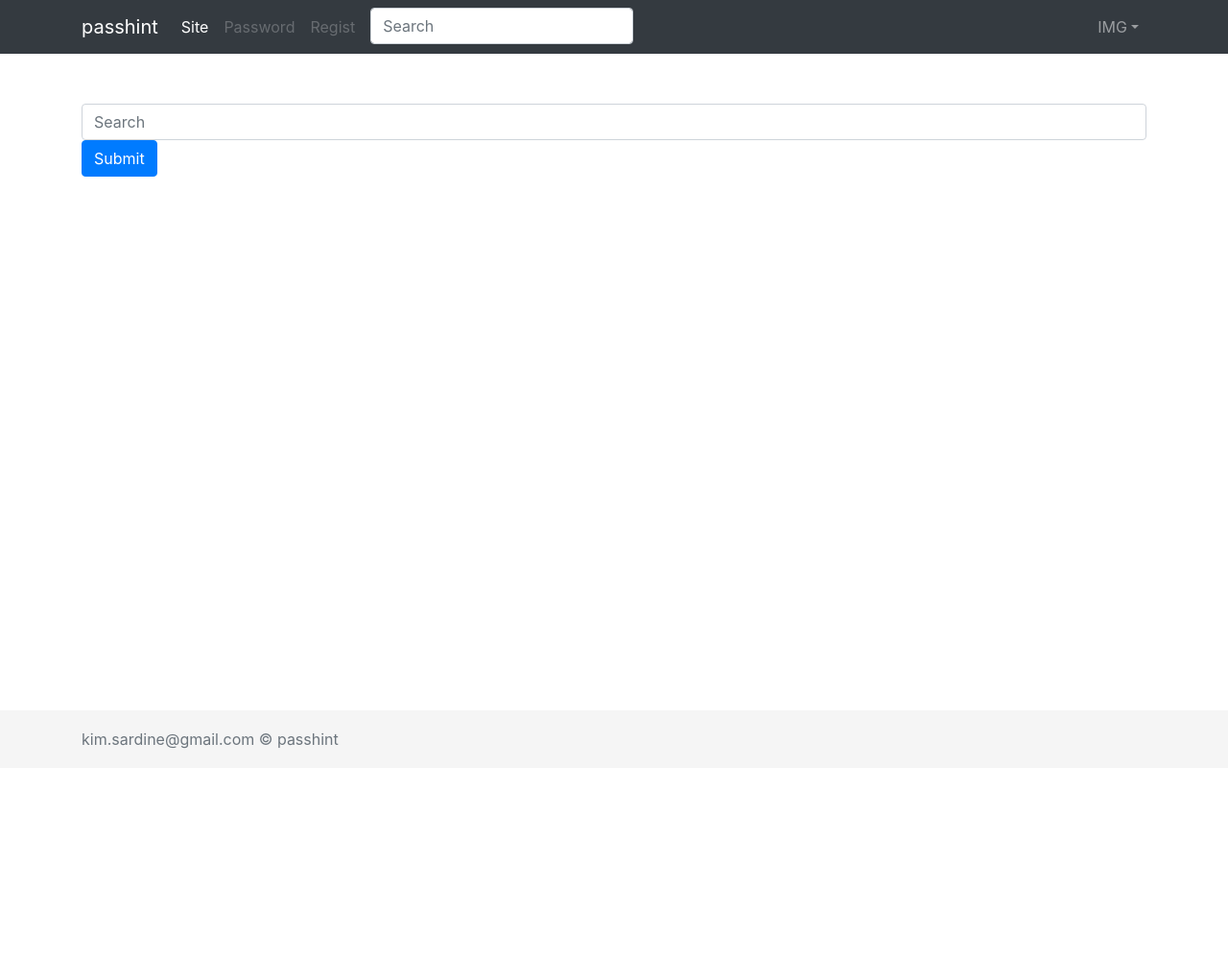
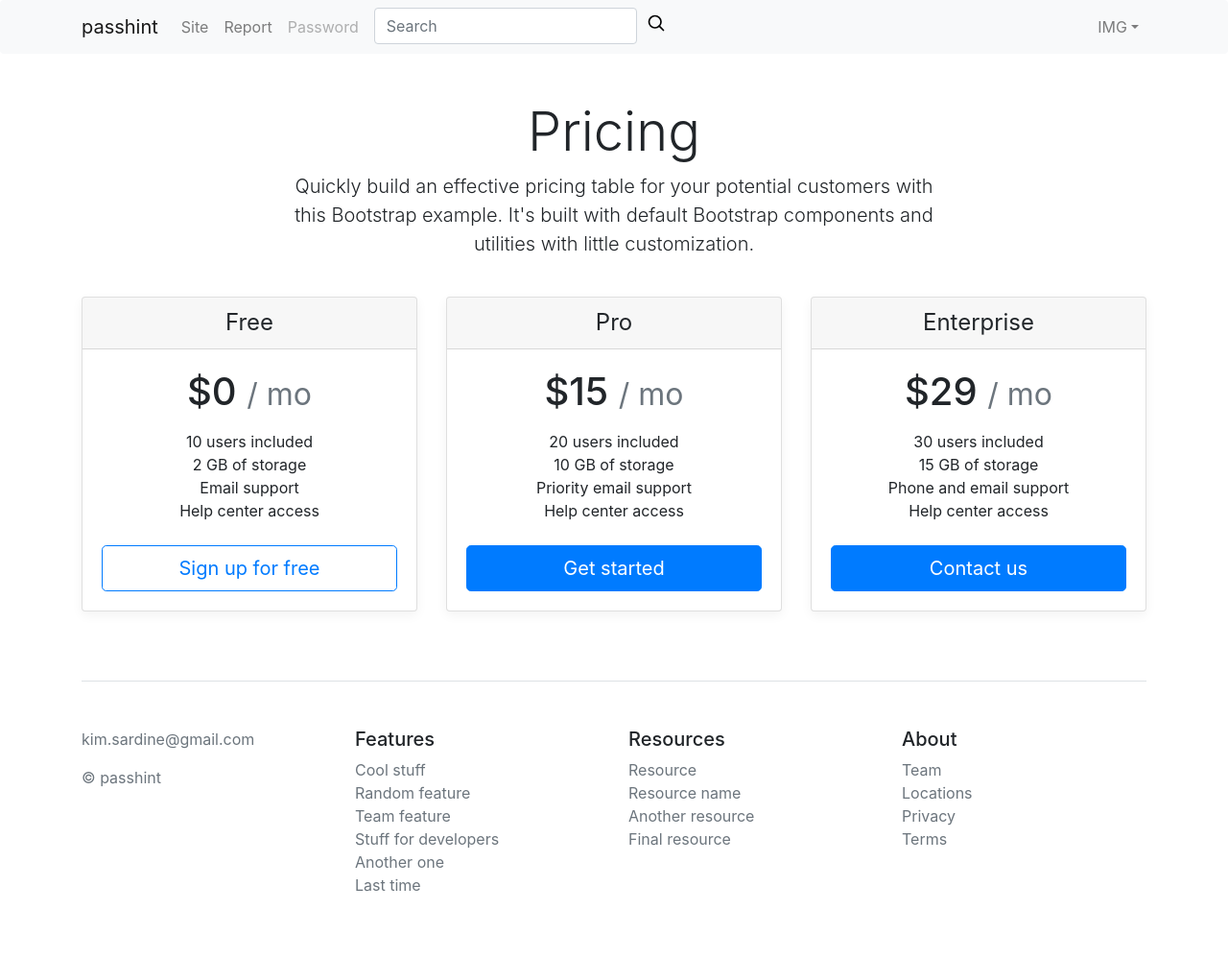
Before and after one commit to kim-sardine/passhint, a Django app: template passhint/templates/passhint/main.html in a window 1280 px wide. Shown: the whole page at 96% size. Before the commit the page ends 780 px from the top, so only its background shows below. Run offline with Django 3.2, Linux system fonts and the light colour scheme; the template is opened without the code that fills it, so the values that code supplies are empty; parts of the project's set-up code (start-up, migrations or seed data) failed here and were passed over; some libraries are stand-ins or nearby versions.

Commit message:
템플릿 구조, 테마 전체 변경

```diff
--- a/config/static/css/style.css
+++ b/config/static/css/style.css
@@ -1,32 +1,46 @@
 html {
-    position: relative;
-    min-height: 100%;
+    font-size: 14px;
 }
 
-body {
-    /* Margin bottom by footer height */
-    margin-bottom: 60px;
+@media (min-width: 768px) {
+    html {
+        font-size: 16px;
+    }
 }
 
-.footer {
-    position: absolute;
-    bottom: 0;
-    width: 100%;
-    /* Set the fixed height of the footer here */
-    height: 60px;
-    line-height: 60px;
-    /* Vertically center the text there */
-    background-color: #f5f5f5;
+.my-button {
+    background-color: Transparent;
+    background-repeat: no-repeat;
+    border: none;
+    cursor: pointer;
+    overflow: hidden;
+    outline: none;
 }
 
-body>.container {
-    padding: 60px 15px 0;
+.container {
+    max-width: 960px;
 }
 
-.footer>.container {
-    padding-right: 15px;
-    padding-left: 15px;
+.pricing-header {
+    max-width: 700px;
 }
+
+.card-deck .card {
+    min-width: 220px;
+}
+
+.border-top {
+    border-top: 1px solid #e5e5e5;
+}
+
+.border-bottom {
+    border-bottom: 1px solid #e5e5e5;
+}
+
+.box-shadow {
+    box-shadow: 0 .25rem .75rem rgba(0, 0, 0, .05);
+}
+
 
 /* loading - the AJAX indicator */
 .ui-autocomplete-loading {
--- /dev/null
+++ b/config/templates/footer.html
@@ -0,0 +1,65 @@
+<footer class="pt-4 my-md-5 pt-md-5 border-top">
+    <div class="row">
+        <div class="col-12 col-md">
+            <span class="d-block mb-3 text-muted">kim.sardine@gmail.com</span>
+            <span class="d-block mb-3 text-muted">&copy; passhint</span>
+        </div>
+        <div class="col-6 col-md">
+            <h5>Features</h5>
+            <ul class="list-unstyled text-small">
+                <li>
+                    <a class="text-muted" href="#">Cool stuff</a>
+                </li>
+                <li>
+                    <a class="text-muted" href="#">Random feature</a>
+                </li>
+                <li>
+                    <a class="text-muted" href="#">Team feature</a>
+                </li>
+                <li>
+                    <a class="text-muted" href="#">Stuff for developers</a>
+                </li>
+                <li>
+                    <a class="text-muted" href="#">Another one</a>
+                </li>
+                <li>
+                    <a class="text-muted" href="#">Last time</a>
+                </li>
+            </ul>
+        </div>
+        <div class="col-6 col-md">
+            <h5>Resources</h5>
+            <ul class="list-unstyled text-small">
+                <li>
+                    <a class="text-muted" href="#">Resource</a>
+                </li>
+                <li>
+                    <a class="text-muted" href="#">Resource name</a>
+                </li>
+                <li>
+                    <a class="text-muted" href="#">Another resource</a>
+                </li>
+                <li>
+                    <a class="text-muted" href="#">Final resource</a>
+                </li>
+            </ul>
+        </div>
+        <div class="col-6 col-md">
+            <h5>About</h5>
+            <ul class="list-unstyled text-small">
+                <li>
+                    <a class="text-muted" href="#">Team</a>
+                </li>
+                <li>
+                    <a class="text-muted" href="#">Locations</a>
+                </li>
+                <li>
+                    <a class="text-muted" href="#">Privacy</a>
+                </li>
+                <li>
+                    <a class="text-muted" href="#">Terms</a>
+                </li>
+            </ul>
+        </div>
+    </div>
+</footer>
--- /dev/null
+++ b/config/templates/header.html
@@ -0,0 +1,45 @@
+<header>
+    <nav class="navbar navbar-expand-lg navbar-light bg-light rounded">
+        <div class="container">
+            <a class="navbar-brand" href="{% url "passhint:main" %}">passhint</a>
+            <button class="navbar-toggler" type="button" data-toggle="collapse" data-target="#my_navbar" aria-controls="my_navbar" aria-expanded="false"
+                aria-label="Toggle navigation">
+                <span class="navbar-toggler-icon"></span>
+            </button>
+
+            <div class="collapse navbar-collapse" id="my_navbar">
+                <ul class="navbar-nav mr-auto">
+                    <li class="nav-item {{ nav_site_search }}">
+                        <a class="nav-link" href="{% url "passhint:site_search" %}">Site</a>
+                    </li>
+                    <li class="nav-item {{ nav_site_report }}">
+                        <a class="nav-link" href="{% url "passhint:site_report" %}">Report</a>
+                    </li>
+                    <li class="nav-item">
+                        <a class="nav-link disabled" href="#">Password</a>
+                    </li>
+                    <li class="nav-item">
+                        <form action="{% url "passhint:main" %}" class="form-inline my-2 my-lg-0 ml-lg-2" method="post">
+                            {% csrf_token %}
+                            <input type="text" name="site_name" class="form-control" id="search_name" placeholder="Search" aria-label="Search" maxlength="30"
+                                required>
+                            <button type="submit" class="my-button"><svg xmlns="http://www.w3.org/2000/svg" width="20" height="20" viewBox="0 0 24 24" fill="none" stroke="currentColor" stroke-width="2" stroke-linecap="round" stroke-linejoin="round" class="mx-1"><circle cx="10.5" cy="10.5" r="7.5"></circle><line x1="21" y1="21" x2="15.8" y2="15.8"></line></svg></button>
+                        </form>
+                    </li>
+                </ul>
+                <ul class="navbar-nav">
+                    <!--
+                            TODO 로그인 안 한 상태에서는 로그인 버튼 보여주기
+                        -->
+                    <li class="nav-item dropdown">
+                        <a class="nav-link dropdown-toggle" href="#" id="my_dropdown" data-toggle="dropdown" aria-haspopup="true" aria-expanded="false">IMG</a>
+                        <div class="dropdown-menu dropdown-menu-right" aria-labelledby="my_dropdown">
+                            <a class="dropdown-item" href="#">Profile</a>
+                            <a class="dropdown-item" href="#">Logout</a>
+                        </div>
+                    </li>
+                </ul>
+            </div>
+        </div>
+    </nav>
+</header>
--- a/config/templates/layout.html
+++ b/config/templates/layout.html
@@ -13,67 +13,14 @@
     <script src="http://code.jquery.com/ui/1.12.1/jquery-ui.min.js" integrity="sha256-VazP97ZCwtekAsvgPBSUwPFKdrwD3unUfSGVYrahUqU=" crossorigin="anonymous"></script>
     <script src="{% static "js/my_script.js" %}"></script>
 </head>
+<body>
+    {% include "header.html" %}
 
-<body>
-    <header>
-        <nav class="navbar navbar-expand-lg fixed-top navbar-dark bg-dark">
-            <div class="container">
-                <a class="navbar-brand" href="{% url "passhint:main" %}">passhint</a>
-                <button class="navbar-toggler" type="button" data-toggle="collapse" data-target="#my_navbar" aria-controls="my_navbar"
-                    aria-expanded="false" aria-label="Toggle navigation">
-                    <span class="navbar-toggler-icon"></span>
-                </button>
+    {% block content %} {% endblock %}
+    <script src="https://cdnjs.cloudflare.com/ajax/libs/popper.js/1.12.9/umd/popper.min.js" integrity="sha384-ApNbgh9B+Y1QKtv3Rn7W3mgPxhU9K/ScQsAP7hUibX39j7fakFPskvXusvfa0b4Q"
+        crossorigin="anonymous"></script>
+    <script src="https://maxcdn.bootstrapcdn.com/bootstrap/4.0.0/js/bootstrap.min.js" integrity="sha384-JZR6Spejh4U02d8jOt6vLEHfe/JQGiRRSQQxSfFWpi1MquVdAyjUar5+76PVCmYl"
+        crossorigin="anonymous"></script>
 
-                <div class="collapse navbar-collapse" id="my_navbar">
-                    <ul class="navbar-nav mr-auto">
-                        <li class="nav-item active">
-                            <a class="nav-link" href="#">Site</a>
-                        </li>
-                        <li class="nav-item">
-                            <a class="nav-link disabled" href="#">Password</a>
-                        </li>
-                        <li class="nav-item">
-                            <a class="nav-link disabled" href="#">Regist</a>
-                        </li>
-                        <li class="nav-item">
-                            <form action="{}" class="form-inline my-2 my-md-0 ml-lg-2" method="post">
-                                 {% csrf_token %}
-                                <input type="text" name="site_name" class="form-control" id="search_name" placeholder="Search" aria-label="Search" maxlength="30" required>
-                            </form>
-                        </li>
-                    </ul>
-                    <ul class="navbar-nav">
-                        <!--
-                            TODO 로그인 안 한 상태에서는 로그인 버튼 보여주기
-                        -->
-                        <li class="nav-item dropdown">
-                            <a class="nav-link dropdown-toggle" href="#" id="my_dropdown" data-toggle="dropdown" aria-haspopup="true"
-                                aria-expanded="false">IMG</a>
-                            <div class="dropdown-menu dropdown-menu-right" aria-labelledby="my_dropdown">
-                                <a class="dropdown-item" href="#">Profile</a>
-                                <a class="dropdown-item" href="#">Logout</a>
-                            </div>
-                        </li>
-                    </ul>
-                </div>
-            </div>
-        </nav>
-    </header>
-
-    <!-- Begin page content -->
-    <main role="main" class="container mt-5">
-        <div class="wrap">
-            {% block content %} {% endblock %}
-        </div>
-    </main>
-
-    <footer class="footer">
-        <div class="container">
-            <span class="text-muted">kim.sardine@gmail.com &copy; passhint</span>
-        </div>
-    </footer>
-    <script src="https://cdnjs.cloudflare.com/ajax/libs/popper.js/1.12.9/umd/popper.min.js" integrity="sha384-ApNbgh9B+Y1QKtv3Rn7W3mgPxhU9K/ScQsAP7hUibX39j7fakFPskvXusvfa0b4Q" crossorigin="anonymous"></script>
-    <script src="https://maxcdn.bootstrapcdn.com/bootstrap/4.0.0/js/bootstrap.min.js" integrity="sha384-JZR6Spejh4U02d8jOt6vLEHfe/JQGiRRSQQxSfFWpi1MquVdAyjUar5+76PVCmYl" crossorigin="anonymous"></script>
 </body>
-
 </html>
--- a/passhint/templates/passhint/main.html
+++ b/passhint/templates/passhint/main.html
@@ -1,9 +1,66 @@
 {% extends "layout.html" %}
-{% load widget_tweaks %}
 {% block content %}
-<form method="post" novalidate>
-    {% csrf_token %}
-    <input type="text" name="site_name" class="form-control" id="search_name" placeholder="Search" maxlength="30" required>
-    <button type="submit" class="btn btn-primary">Submit</button>
-</form>
+    <div class="pricing-header px-3 py-3 pt-md-5 pb-md-4 mx-auto text-center">
+        <h1 class="display-4">Pricing</h1>
+        <p class="lead">Quickly build an effective pricing table for your potential customers with this Bootstrap example. It's built with default
+            Bootstrap components and utilities with little customization.</p>
+    </div>
+
+    <div class="container">
+        <div class="card-deck mb-3 text-center">
+            <div class="card mb-4 box-shadow">
+                <div class="card-header">
+                    <h4 class="my-0 font-weight-normal">Free</h4>
+                </div>
+                <div class="card-body">
+                    <h1 class="card-title pricing-card-title">$0
+                        <small class="text-muted">/ mo</small>
+                    </h1>
+                    <ul class="list-unstyled mt-3 mb-4">
+                        <li>10 users included</li>
+                        <li>2 GB of storage</li>
+                        <li>Email support</li>
+                        <li>Help center access</li>
+                    </ul>
+                    <button type="button" class="btn btn-lg btn-block btn-outline-primary">Sign up for free</button>
+                </div>
+            </div>
+            <div class="card mb-4 box-shadow">
+                <div class="card-header">
+                    <h4 class="my-0 font-weight-normal">Pro</h4>
+                </div>
+                <div class="card-body">
+                    <h1 class="card-title pricing-card-title">$15
+                        <small class="text-muted">/ mo</small>
+                    </h1>
+                    <ul class="list-unstyled mt-3 mb-4">
+                        <li>20 users included</li>
+                        <li>10 GB of storage</li>
+                        <li>Priority email support</li>
+                        <li>Help center access</li>
+                    </ul>
+                    <button type="button" class="btn btn-lg btn-block btn-primary">Get started</button>
+                </div>
+            </div>
+            <div class="card mb-4 box-shadow">
+                <div class="card-header">
+                    <h4 class="my-0 font-weight-normal">Enterprise</h4>
+                </div>
+                <div class="card-body">
+                    <h1 class="card-title pricing-card-title">$29
+                        <small class="text-muted">/ mo</small>
+                    </h1>
+                    <ul class="list-unstyled mt-3 mb-4">
+                        <li>30 users included</li>
+                        <li>15 GB of storage</li>
+                        <li>Phone and email support</li>
+                        <li>Help center access</li>
+                    </ul>
+                    <button type="button" class="btn btn-lg btn-block btn-primary">Contact us</button>
+                </div>
+            </div>
+        </div>
+
+        {% include "footer.html" %}
+    </div>
 {% endblock content %}
--- a/passhint/templates/passhint/site_detail.html
+++ b/passhint/templates/passhint/site_detail.html
@@ -1,9 +1,9 @@
-{% extends "layout.html" %}
+{% extends "passhint/layout.html" %}
 {% load i18n %}
 {% load widget_tweaks %}
 {% load passhint_extras %}
 
-{% block content %}
+{% block passhint_content %}
 {{ site.name }}
 {{ site.main_url }}
 {{ site.user.username }}
@@ -13,4 +13,4 @@
 {% for rule in site.get_rule_set_list.get_true_rule_list %}
  {{ rule|get_html_rule }}
 {% endfor %}
-{% endblock content %}
+{% endblock passhint_content %}
--- a/passhint/templates/passhint/site_search.html
+++ b/passhint/templates/passhint/site_search.html
@@ -1,8 +1,8 @@
-{% extends "layout.html" %}
+{% extends "passhint/layout.html" %}
 {% load i18n %}
 {% load widget_tweaks %}
 
-{% block content %}
+{% block passhint_content %}
 hello<br />
 
 {% if sites %}
@@ -14,4 +14,4 @@ hello<br />
 {% else %}
     {% trans 'No Result.. Please Report It And Get Points' %}
 {% endif %}
-{% endblock content %}
+{% endblock passhint_content %}
```
Also changed, not shown: config/static/css/main.css (added, +33 -0 lines), passhint/templates/passhint/layout.html (added, +8 -0 lines), passhint/templates/passhint/site_report.html (+8 -2 lines), passhint/views.py (+10 -3 lines).
